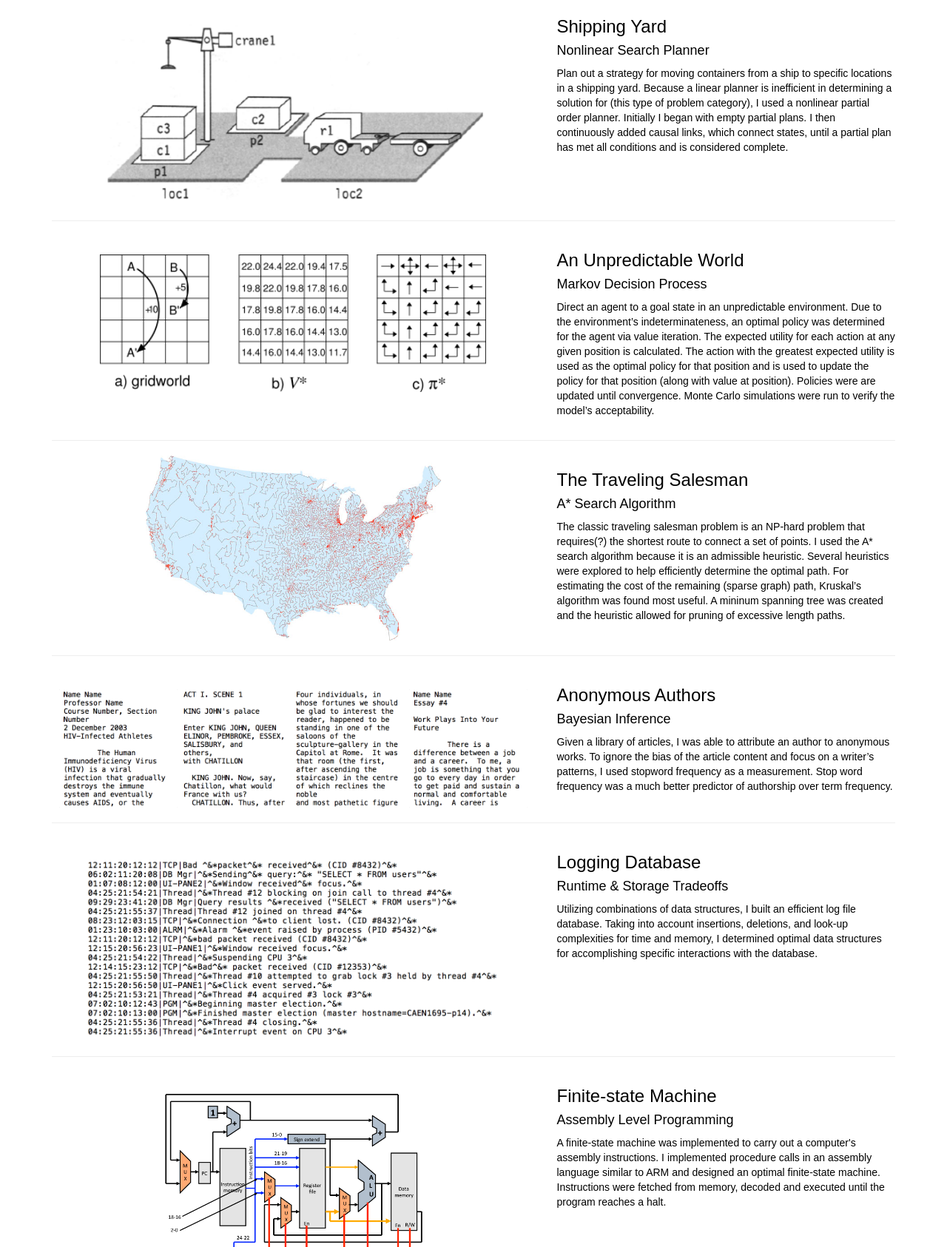
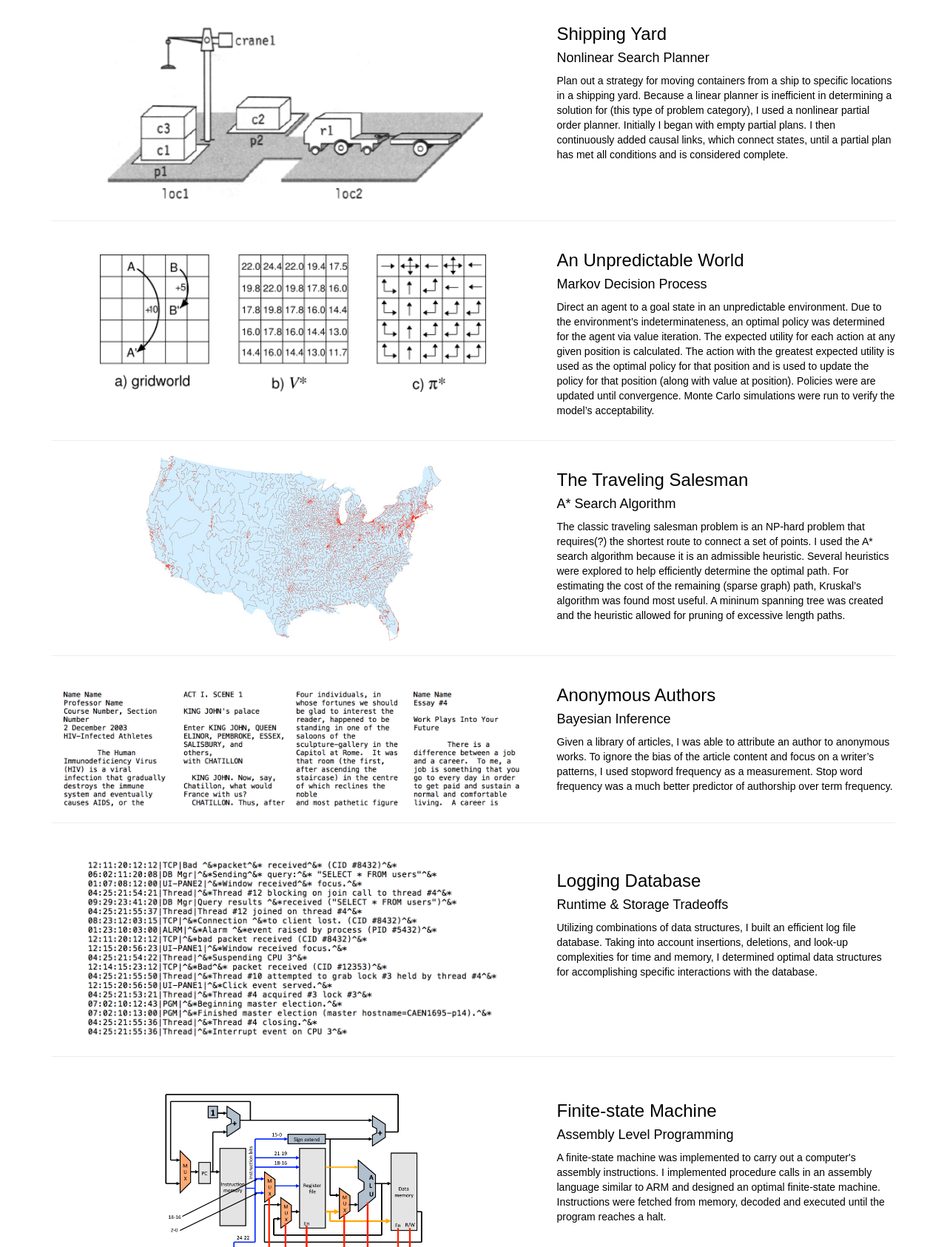
Before and after one commit to maxgitt/mysite, a plain HTML site: page html/portfolio.html in a window 1280 px wide. Shown: the part 1114-2800 px from the top of the page at 74% size. Drawn offline with Linux system fonts and the light colour scheme.

Commit message:
portfolio

```diff
--- a/html/css/styles.css
+++ b/html/css/styles.css
@@ -213,6 +213,10 @@ h1, h2, h3, h4, h5, h6, p {
     font-family: Arial;
 }
 
+.col-md-5 {
+    vertical-align: center;
+}
+
 .img-responsive {
     margin: auto;
     height: 250px;
@@ -265,6 +269,22 @@ h1, h2, h3, h4, h5, h6, p {
     height: 160px;
     width: auto;
     display: inline;
+}
+
+.ship-text {
+    margin-top: 10px;
+}
+
+.log-text {
+    margin-top: 25px;
+}
+
+.fsm-text {
+    margin-top: 20px;
+}
+
+.pipeline-text {
+    margin-top: 20px;
 }
 
 .kili-body {
--- a/html/portfolio.html
+++ b/html/portfolio.html
@@ -103,7 +103,7 @@
             <div class="col-md-7">
                 <img class="img-responsive" src="images/yard.png" alt="">
             </div>
-            <div class="col-md-5">
+            <div class="col-md-5 ship-text">
                 <h3>Shipping Yard</h3>
                 <h4>Nonlinear Search Planner</h4>
                 <p>Plan out a strategy for moving containers from a ship to specific locations in a shipping yard. Because a linear planner is inefficient in determining a solution for (this type of problem category), I used a nonlinear partial order planner. Initially I began with empty partial plans. I then continuously added causal links, which connect states, until a partial plan has met all conditions and is considered complete.</p>
@@ -166,7 +166,7 @@
             <div class="col-md-7">
                 <img class="img-responsive" src="images/logs.png" alt="">
             </div>
-            <div class="col-md-5">
+            <div class="col-md-5 log-text">
                 <h3>Logging Database</h3>
                 <h4>Runtime & Storage Tradeoffs</h4>
                 <p>Utilizing combinations of data structures, I built an efficient log file database. Taking into account insertions, deletions, and look-up complexities for time and memory, I determined optimal data structures for accomplishing specific interactions with the database.</p>
@@ -178,10 +178,10 @@
 
         <!-- Project Nine -->
         <div class="row">
-            <div class="col-md-7 four">
-                <img class="img-responsive fsm" src="images/fsm.png" alt="">
+            <div class="col-md-7">
+                <img class="img-responsive" src="images/fsm.png" alt="">
             </div>
-            <div class="col-md-5">
+            <div class="col-md-5 fsm-text">
                 <h3>Finite-state Machine</h3>
                 <h4>Assembly Level Programming</h4>
                 <p>A finite-state machine was implemented to carry out a computer's assembly instructions. I implemented procedure calls in an assembly language similar to ARM and designed an optimal finite-state machine. Instructions were fetched from memory, decoded and executed until the program reaches a halt.</p>
@@ -194,7 +194,7 @@
         <!-- Project Ten -->
         <div class="row">
             <div class="col-md-7">
-                <img class="img-responsive" src="images/pipeline.png" alt="">
+                <img class="img-responsive pipeline-text" src="images/pipeline.png" alt="">
             </div>
             <div class="col-md-5">
                 <h3>Pipelined Datapath</h3>
```
